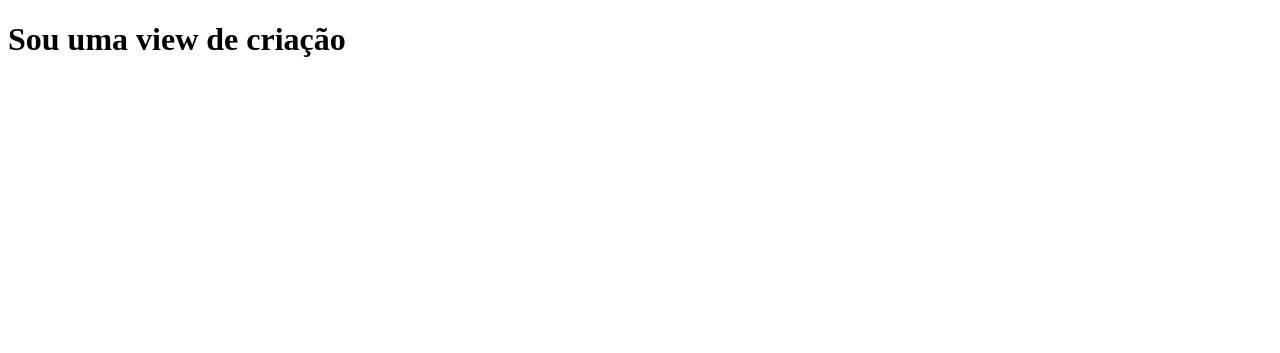
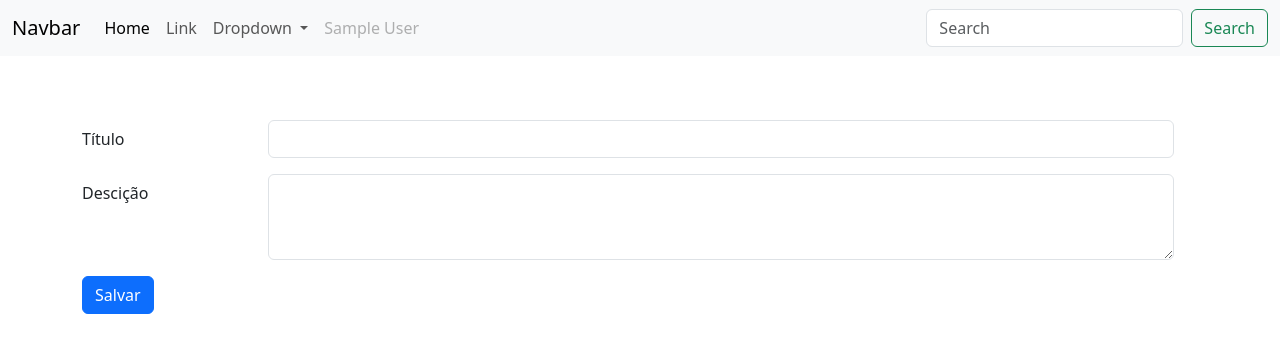
Before and after one commit to romulodeoliveirapython/To-Do-List-Django, a Django app: page /create/ in a window 1280 px wide. Shown: the top 353 px of the page. Run offline with Django 4.2, Linux system fonts and the light colour scheme; the visitor is signed in with stand-in values (Sample User, id 1).

Commit message:
adequando o template do todo-create para que faça parte do arquivo base global.html

```diff
--- a/templates/todo/todo-create.html
+++ b/templates/todo/todo-create.html
@@ -1,15 +1,27 @@
-<!DOCTYPE html>
-<html lang="en">
+{% extends "global/global.html" %}
 
-<head>
-    <meta charset="UTF-8">
-    <meta http-equiv="X-UA-Compatible" content="IE=edge">
-    <meta name="viewport" content="width=device-width, initial-scale=1.0">
-    <title>Document</title>
-</head>
+{% block title %}Nova Tarefa | {% endblock title %}
 
-<body>
-    <h1>Sou uma view de criação</h1>
-</body>
+{% block content %}
+<form method="post">
+    {% csrf_token %}
+    <div class="mb-3 row" style="margin-top: 4rem;">
 
-</html>
+        <div class="mb-3 row">
+            <label for="staticEmail" class="col-sm-2 col-form-label">Título</label>
+            <div class="col-sm-10">
+                <input type="text" class="form-control" name="title">
+            </div>
+        </div>
+        <div class="mb-3 row">
+            <label for="inputPassword" class="col-sm-2 col-form-label">Descição</label>
+            <div class="col-sm-10">
+                <textarea class="form-control" name="comment" rows="3"></textarea>
+            </div>
+        </div>
+        <div class="col-auto">
+            <input type="submit" value="Salvar" class="btn btn-primary mb-3">
+        </div>
+    </div>
+</form>
+{% endblock content %}
```
